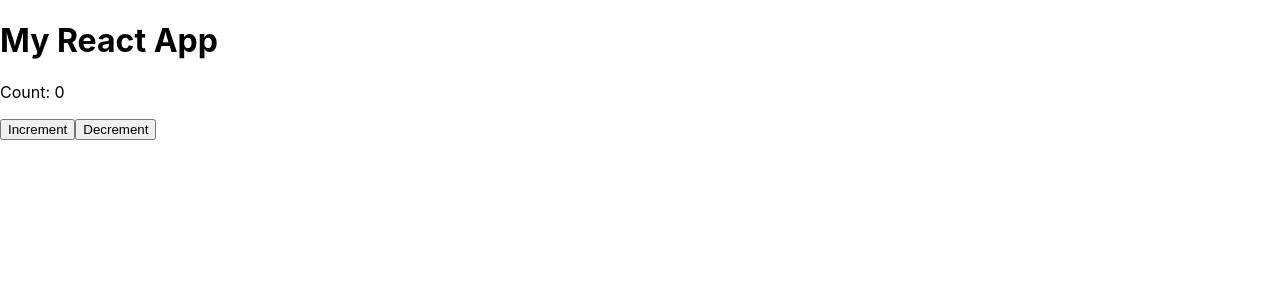
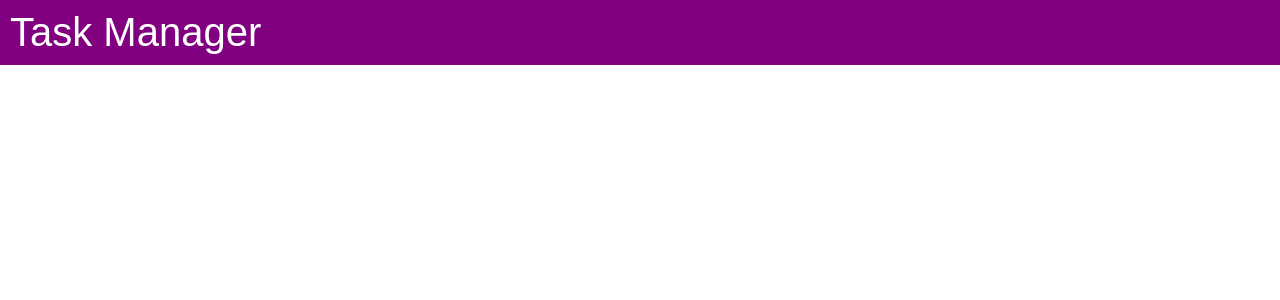
Before and after one commit to cmoore53/CSC-425-Taskmaster, a React (Create React App) app in the folder taskmaster/: page / in a window 1280 px wide. Shown: the top 300 px of the page. Built offline with nearby package versions, Linux system fonts and the light colour scheme.

Commit message:
This branch adds a dashboard file and has the title bar

```diff
--- a/taskmaster/src/App.css
+++ b/taskmaster/src/App.css
@@ -14,15 +14,16 @@
 }
 
 .App-header {
-  background-color: #282c34;
+  background-color: #0c56e9;
   min-height: 100vh;
   display: flex;
   flex-direction: column;
   align-items: center;
   justify-content: center;
   font-size: calc(10px + 2vmin);
-  color: white;
+  color: rgb(232, 7, 7);
 }
+
 
 .App-link {
   color: #61dafb;
--- a/taskmaster/src/App.js
+++ b/taskmaster/src/App.js
@@ -4,37 +4,14 @@ import './App.css';
 import React, { useState } from 'react';
 
 import ReactDOM from 'react-dom';
+import DashBoard from "./DashBoard";
 
 function App() {
 
-  const [count, setCount] = useState(0);
-
-  const handleIncrement = () => {
-
-    setCount(count + 1);
-
-  };
-
-  const handleDecrement = () => {
-
-    setCount(count - 1);
-
-  };
-
   return (
-
     <div>
-
-      <h1>My React App</h1>
-
-      <p>Count: {count}</p>
-
-      <button onClick={handleIncrement}>Increment</button>
-
-      <button onClick={handleDecrement}>Decrement</button>
-
+      <DashBoard/>
     </div>
-
   );
 }
 
--- /dev/null
+++ b/taskmaster/src/DashBoard.js
@@ -0,0 +1,19 @@
+import React from 'react';
+function DashBoard(){
+    //This is the CSS for the title.
+    const titlestyle = {
+        color: "white",
+        backgroundColor: "Purple",
+        padding: "10px",
+        fontFamily: "Arial",
+        fontSize:"40px"
+    }
+    return(
+        <div>
+            <header style={titlestyle}>Task Manager</header>
+        </div>
+
+    )
+}
+
+export default DashBoard;
```
